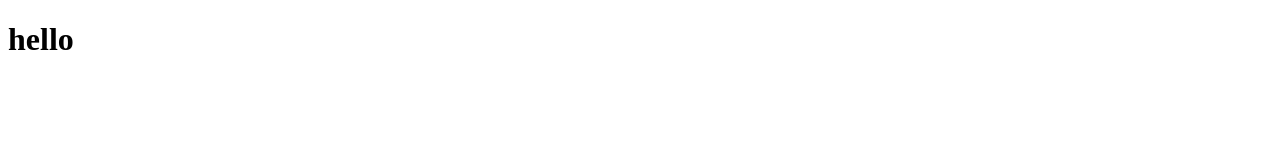
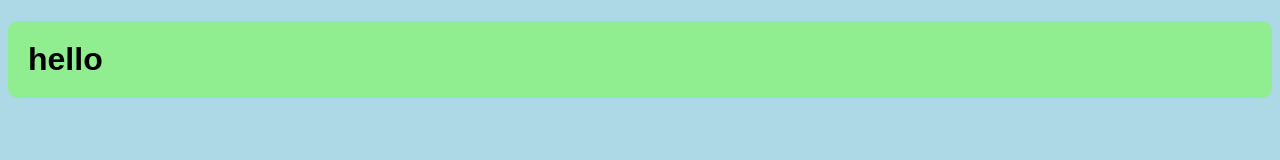
Before and after one commit to waalidait/duo-project, a plain HTML site: page index.html in a window 1280 px wide. Drawn offline with Linux system fonts and the light colour scheme.

Commit message:
added css style

```diff
--- a/index.html
+++ b/index.html
@@ -4,8 +4,9 @@
     <meta charset="UTF-8">
     <meta name="viewport" content="width=device-width, initial-scale=1.0">
     <title>Document</title>
+    <link rel="stylesheet" href="style.css">
 </head>
 <body>
-    <h1>hello</h1>
+    <h1 class="heading">hello</h1>
 </body>
 </html>
--- /dev/null
+++ b/style.css
@@ -0,0 +1,11 @@
+body {
+    background-color: lightblue;
+}
+
+.heading {
+    color: black;
+    font-family: Arial, Helvetica, sans-serif;
+    background-color: lightgreen;
+    padding: 20px;
+    border-radius: 10px;
+}
```
